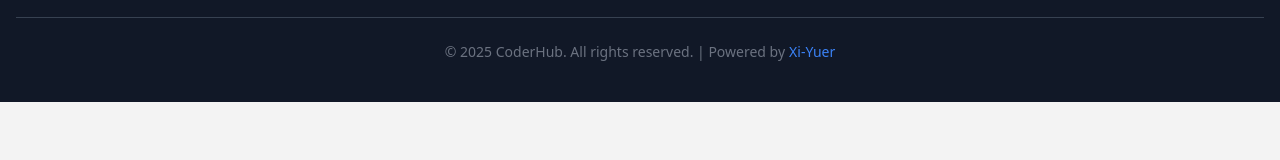
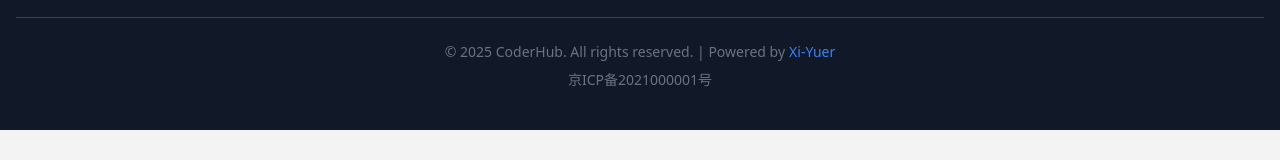
Before and after one commit to Xi-Yuer/CoderHubUI, a Next.js app: page /notification/like in a window 1280 px wide. Shown: the part 445-605 px from the top of the page. Built offline with nearby package versions, Linux system fonts and the light colour scheme; what @ant-design/nextjs-registry, alova would draw is missing.

Commit message:
feat(appFooter): add ICP备案 link

```diff
--- a/src/app/_components/appFooter/index.tsx
+++ b/src/app/_components/appFooter/index.tsx
@@ -84,6 +84,17 @@ export function AppFooter() {
               Xi-Yuer
             </Link>
           </p>
+          {/* 备案信息 */}
+          <p className="text-sm text-gray-500 mt-2">
+            <Link
+              href="http://www.beian.miit.gov.cn/"
+              target="_blank"
+              rel="noopener noreferrer"
+              className="text-gray-500 hover:text-blue-500"
+            >
+              京ICP备2021000001号
+            </Link>
+          </p>
         </div>
       </div>
     </footer>
```
